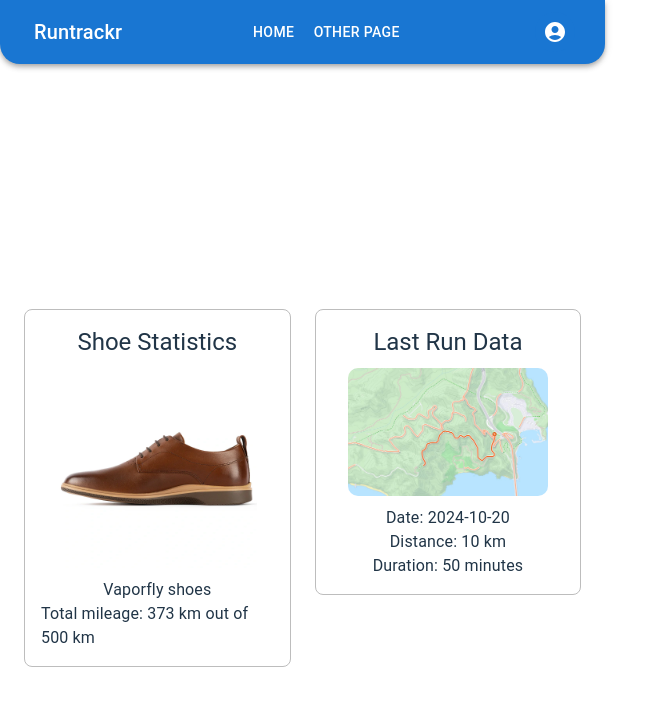
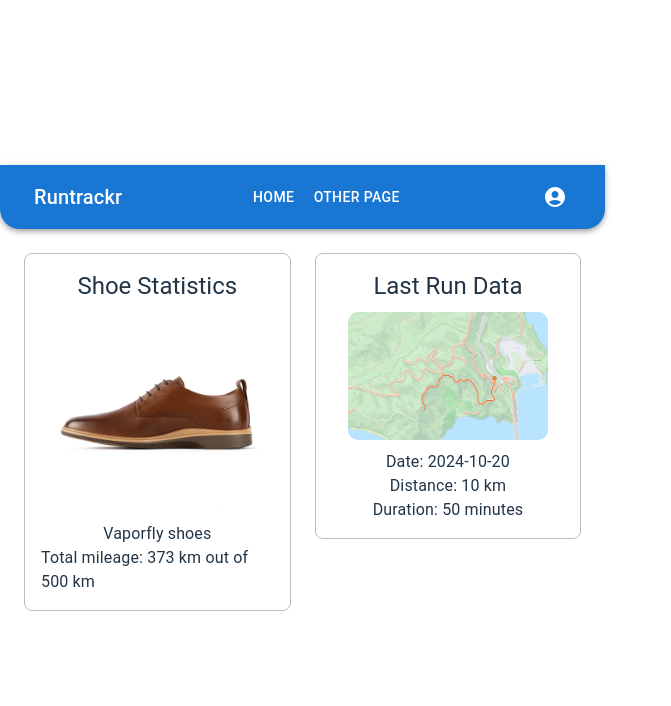
Before and after one commit to shpokas-io/runtrackr-webapp, a React (Vite) app: page / in a window 1280 px wide. Shown: the top 706 px of the page, without its empty margins (0-671 px from the left). Built offline with nearby package versions, Linux system fonts and the light colour scheme.

Commit message:
Added user icon and dummy text for later

```diff
--- a/src/pages/HomePage.jsx
+++ b/src/pages/HomePage.jsx
@@ -1,4 +1,4 @@
-import { Typography, Box, Grid } from "@mui/material";
+import { Typography, Box, Grid, Avatar } from "@mui/material";
 import shoeImage from "../assets/images/shoedummy.webp";
 import runImage from "../assets/images/rundummy.jpg";
 
@@ -17,15 +17,24 @@
   };
 
   return (
-    <Box
-      sx={{
-        p: 3,
-        height: "100vh",
-        display: "flex",
-        justifyContent: "center",
-        alignItems: "center",
-      }}
-    >
+    <Box sx={{ p: 3 }}>
+      {/* User info for mobile */}
+
+      <Box
+        sx={{
+          display: { xs: "flex", md: "none" }, //Show only on mobile
+          flexDirection: "column",
+          alignItems: "center",
+          mb: 2,
+        }}
+      >
+        <Avatar sx={{ bgcolor: "primary.main", mb: 1 }}>
+          {/* Placeholder user icon*/}U
+        </Avatar>
+        <Typography variant="h4">Hello, UserName</Typography>
+        <Typography variant="h6">Here are your latest statistics:</Typography>
+      </Box>
+
       <Grid container spacing={3}>
         <Grid item xs={12} md={6}>
           <Box
```
